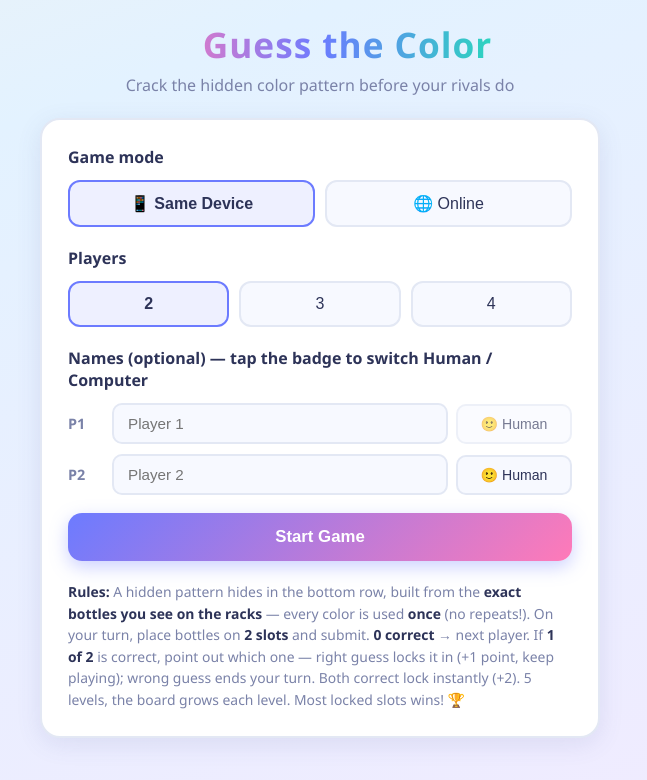
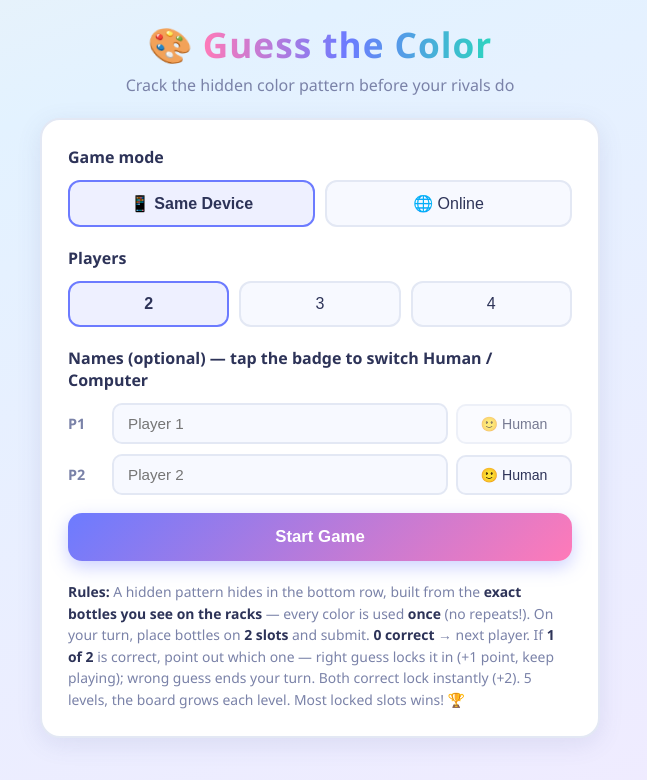
Before and after one commit to sadib400/color-code-game, a plain HTML site: page index.html in a window 1280 px wide. Shown: the whole page, without its empty margins (320-967 px from the left). Drawn offline with Linux system fonts and the light colour scheme.

Commit message:
Fix title centering: emoji outside gradient clip

```diff
--- a/index.html
+++ b/index.html
@@ -33,8 +33,8 @@
   }
   @keyframes bgshift { 0%,100% { background-position: 0% 0%; } 50% { background-position: 100% 100%; } }
 
-  h1 {
-    font-size: 2.2rem; letter-spacing: 1px; text-align: center;
+  h1 { font-size: 2.2rem; letter-spacing: 1px; text-align: center; }
+  h1 .grad {
     background: linear-gradient(90deg, #ff7ab8, #6c7bff, #2dd4bf);
     -webkit-background-clip: text; background-clip: text; color: transparent;
   }
@@ -299,7 +299,7 @@
 
 <!-- ============ START SCREEN ============ -->
 <div class="screen active" id="screen-start">
-  <h1><span class="palette-emoji">🎨</span> Guess the Color</h1>
+  <h1><span class="palette-emoji">🎨</span> <span class="grad">Guess the Color</span></h1>
   <p class="subtitle">Crack the hidden color pattern before your rivals do</p>
 
   <div class="card">
```
